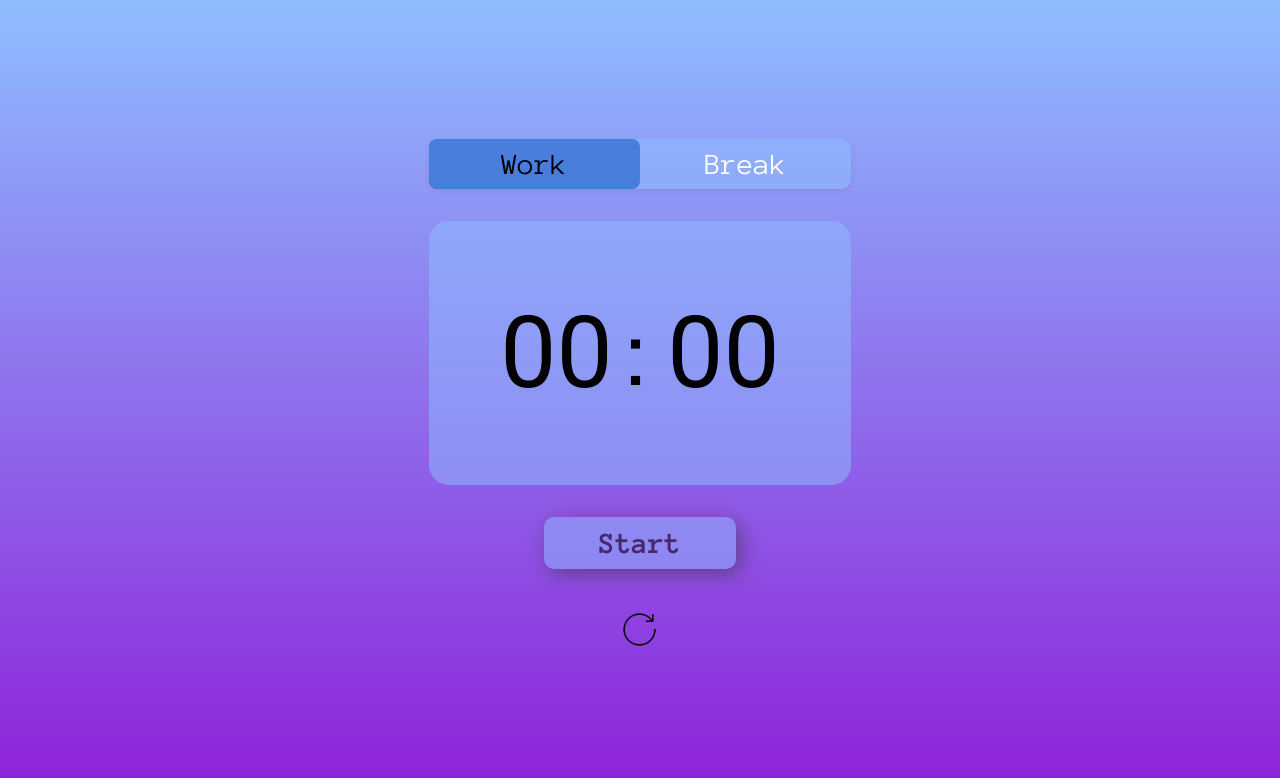
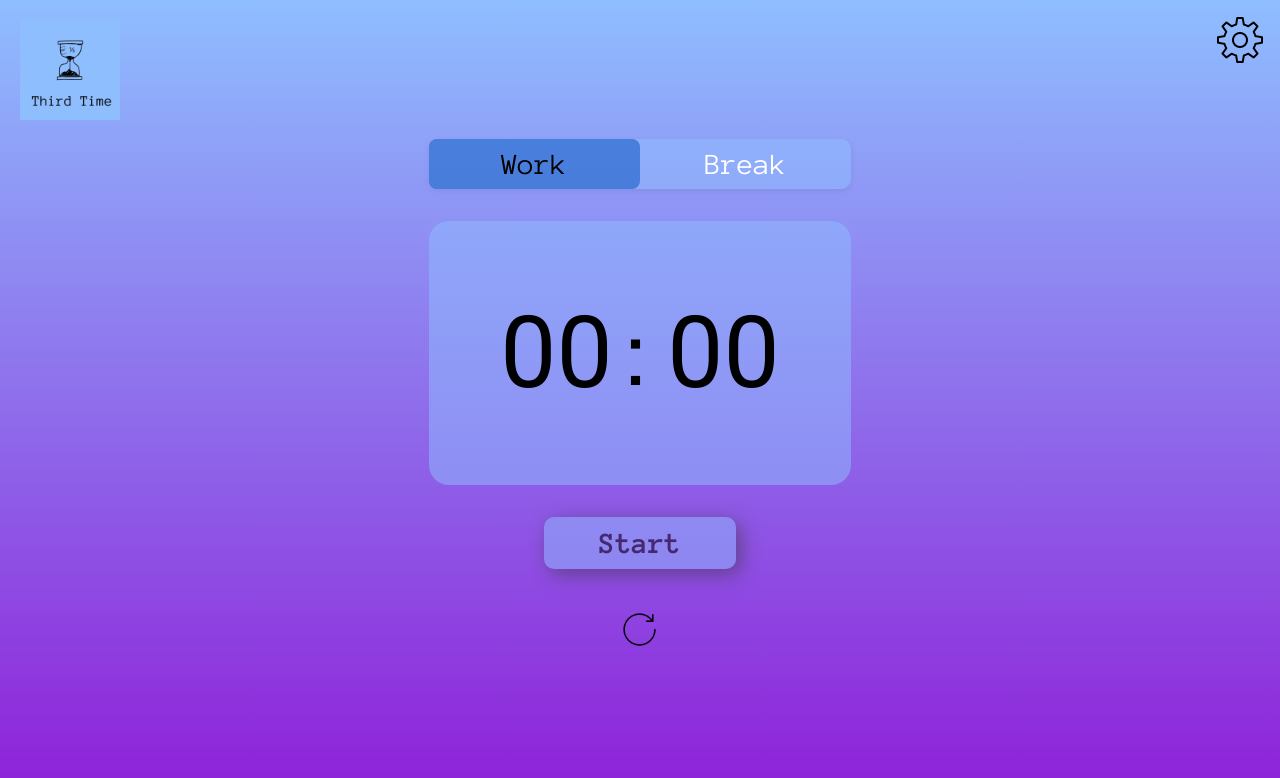
Before and after one commit to jfurdzik/ThirdTime, a React (Vite) app in the folder third-time/: page / in a window 1280 px wide. Shown: the top 778 px of the page. Built offline with nearby package versions, Linux system fonts and the light colour scheme.

Commit message:
add logo and settings button

```diff
--- a/third-time/src/pages/StopwatchPage.jsx
+++ b/third-time/src/pages/StopwatchPage.jsx
@@ -1,10 +1,16 @@
 import React from 'react';
 import MyStopwatch from '../components/MyStopwatch/MyStopwatch';
 import styles from './StopwatchPage.module.css';
+import logo from '../assets/logo.png';
+import settings from '../assets/settings.png';
 
 export default function StopwatchPage() {
   return (
     <div className={styles.component}>
+      <img src={logo} className={styles.logo}/>
+      <button className={styles.settings}>
+        <img src={settings}/>
+      </button>
       <MyStopwatch/>
     </div>
   );
--- a/third-time/src/pages/StopwatchPage.module.css
+++ b/third-time/src/pages/StopwatchPage.module.css
@@ -5,4 +5,25 @@
     display: flex;
     justify-content: center;
     align-items: center;
+    position: relative;
 }
+
+.logo {
+    height: 100px;
+    width: 100px;
+    position: absolute;
+    top: 20px;
+    left: 20px;
+}
+
+.settings {
+    position: absolute;
+    height: 40px;
+    width: 40px;
+    top: 20px;
+    right: 20px;
+    display: flex;
+    justify-content: center;
+    align-items: center;
+    background-color: transparent;
+}
```
Also changed, not shown: third-time/src/assets/settings.png (added).
